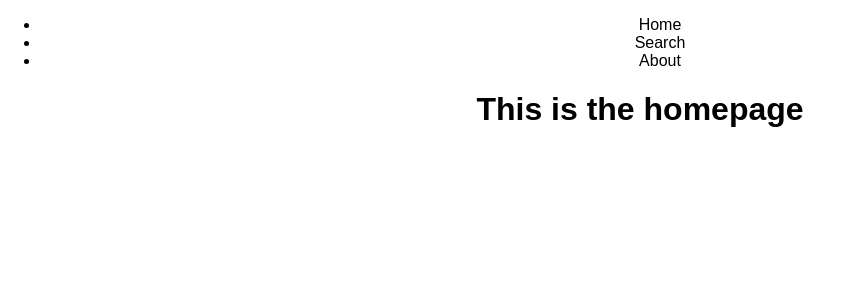
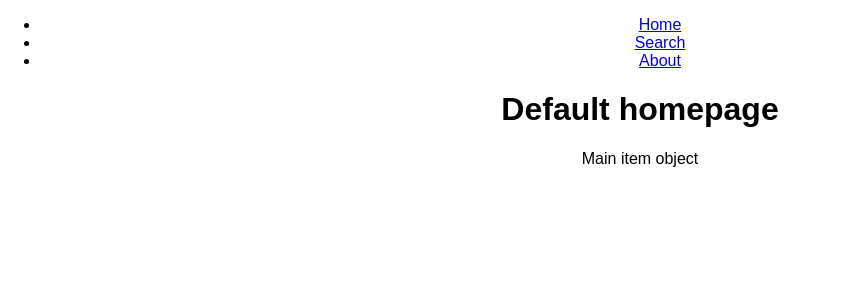
Before and after one commit to anontyro/show-stoppers-react, a React (Create React App) app: page / in a window 1280 px wide. Shown: the top 300 px of the page, without its empty margins (0-842 px from the left). Built offline with nearby package versions, Linux system fonts and the light colour scheme.

Commit message:
added in basic routing for the pages and the general page setup the routes work and it is setup and working adding in some basic styling next

```diff
--- a/src/features/AboutView.js
+++ b/src/features/AboutView.js
@@ -0,0 +1,14 @@
+import React from 'react';
+
+
+const AboutView = () => {
+
+    return(
+        <div>
+            <p>Main about view</p>
+        </div>
+    );
+}
+
+
+export default AboutView;
--- a/src/features/HomeView.js
+++ b/src/features/HomeView.js
@@ -0,0 +1,15 @@
+import React from 'react';
+import ShowItem from './components/ShowItem';
+
+const HomeView = () => {
+
+    return (
+        <div className='home-container'>
+            <h1>Default homepage</h1>
+            <ShowItem></ShowItem>
+        </div>
+    );
+}
+
+
+export default HomeView;
--- a/src/features/SearchView.js
+++ b/src/features/SearchView.js
@@ -0,0 +1,10 @@
+import React from 'react';
+
+const SearchView = () =>{
+
+    return(
+        <p>Default Search View</p>
+    );
+}
+
+export default SearchView;
--- /dev/null
+++ b/src/features/ShowDetailView.js
@@ -0,0 +1 @@
+import React from 'react';
--- /dev/null
+++ b/src/features/components/ShowItem.js
@@ -0,0 +1,14 @@
+import React from 'react';
+
+
+const ShowItem = () => {
+
+    return(
+        <div>
+            <p>Main item object</p>
+        </div>
+    )
+}
+
+
+export default ShowItem;
--- a/src/routing/Header.js
+++ b/src/routing/Header.js
@@ -1,15 +1,17 @@
 import React from 'react';
-
+import { Link } from 'react-router-dom';
 
 const Header = () => {
 
     return (
-        <div>
-            <ul>
-                <li>Home</li>
-                <li>Search</li>
-                <li>About</li>
-            </ul>
+        <div className='main-nav'>
+            <nav className='site-nav'>
+                <ul className='nav-list left-list'>
+                    <li><Link to='/'>Home</Link></li>
+                    <li><Link to='/search'> Search</Link></li>
+                    <li><Link to='/about'>About</Link></li>
+                </ul>
+            </nav>
         </div>
     );
 };
--- a/src/routing/Main.js
+++ b/src/routing/Main.js
@@ -1,13 +1,20 @@
 import React from 'react';
-
+import HomeView from '../features/HomeView';
+import AboutView from '../features/AboutView';
+import SearchView from '../features/SearchView';
+import { Switch, Route } from 'react-router-dom';
 
 const Main = () =>{
 
 
     return(
-        <div>
-            <h1>This is the homepage</h1>
-        </div>
+        <main>
+            <Switch>
+                <Route exact path='/' component={HomeView} />
+                <Route exact path='/about' component={AboutView} />
+                <Route path='/search' component={SearchView} />
+            </Switch>
+        </main>
     );
 };
 
```
Also changed, not shown: src/features/FilmDetailView.js (deleted).
